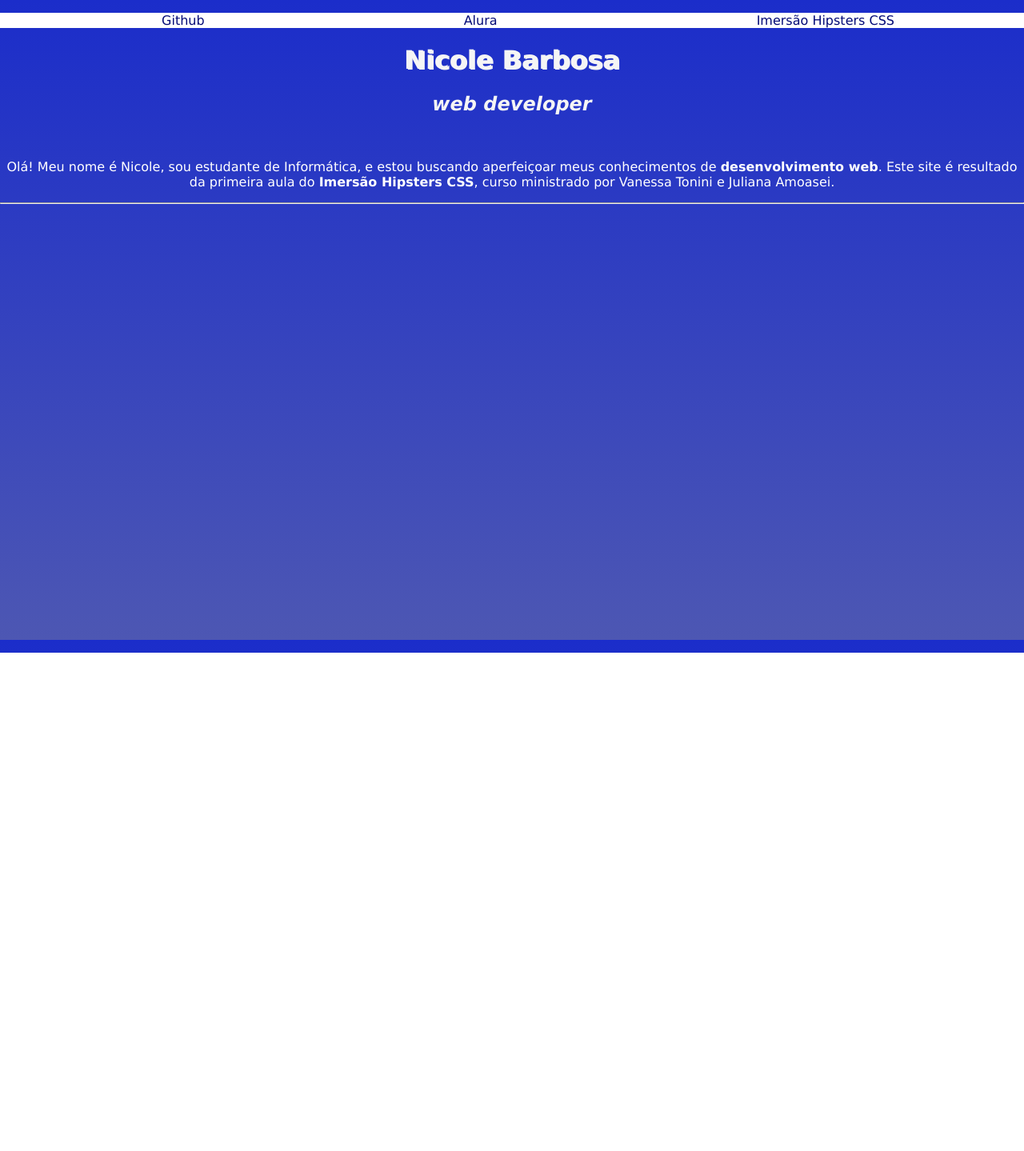
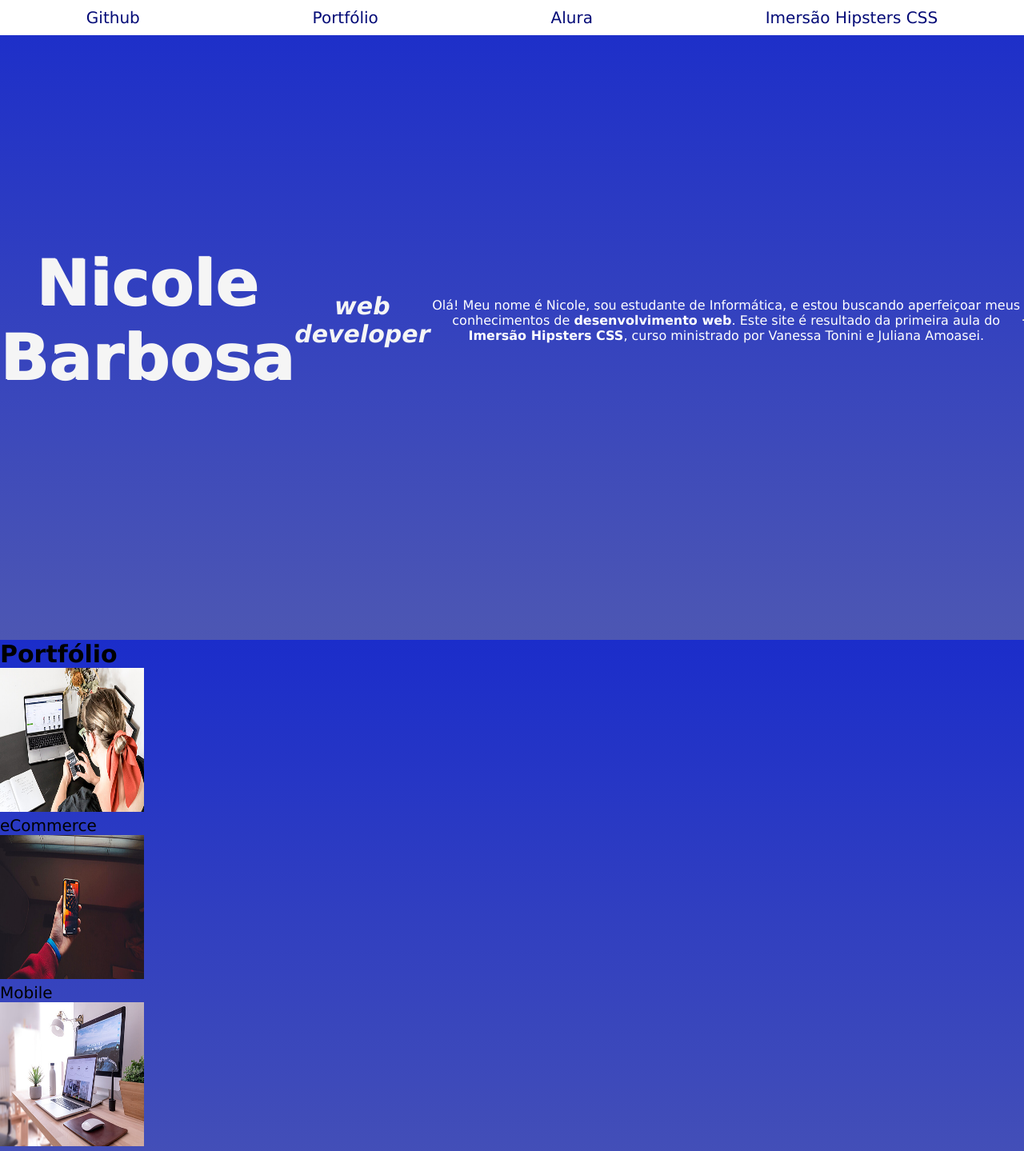
Before and after one commit to nicnbarbosa/imersaocss, a plain HTML site: page index.html in a window 1280 px wide. Shown: the top 1439 px of the page at 80% size. Before the commit the page ends 816 px from the top, so only its background shows below. Drawn offline with Linux system fonts and the light colour scheme.

Commit message:
Imersão CSS - Aula 2

```diff
--- a/css/estilos.css
+++ b/css/estilos.css
@@ -1,14 +1,58 @@
+/* soft reset do CSS */
+
+* {
+    margin: 0;
+    padding: 0;
+    box-sizing: border-box;
+}
+
 body {
     background: linear-gradient(rgb(27, 45, 202), rgb(77, 87, 179));
     background-size: auto 100vh;
     font-family: Verdana, Geneva, Tahoma, sans-serif;
     height: 100vh;
-    margin: 0;
+    font-size: 12px;
+}
+
+
+/* se a tela tiver pelo menos 400px vai carregar estes estilos */
+
+@media (min-width: 400px) {
+    body {
+        font-size: 14px;
+    }
+}
+
+
+/* breakpoint */
+
+@media (min-width: 600px) {
+    body {
+        font-size: 18px;
+    }
+}
+
+
+/* breakpoint */
+
+@media (min-width: 1200px) {
+    body {
+        font-size: 20px;
+    }
+}
+
+header {
+    height: 100vh;
+    display: flex;
+    justify-content: center;
+    align-items: center;
 }
 
 .menu {
     background-color: white;
-    align-items: center;
+    position: fixed;
+    width: 100vw;
+    top: 0;
 }
 
 .menu ul {
@@ -21,6 +65,11 @@ body {
     text-align: center;
     vertical-align: middle;
     cursor: pointer;
+}
+
+.menu a {
+    display: block;
+    padding: 10px 20px;
 }
 
 a {
@@ -39,6 +88,7 @@ a:hover {
 }
 
 .site-title {
+    font-size: 4em;
     text-shadow: 1.8px 1px;
 }
 
@@ -52,3 +102,8 @@ p {
     font-size: 16px;
     text-align: center;
 }
+
+.img-portfolio {
+    height: 180px;
+    width: 180px;
+}
--- a/index.html
+++ b/index.html
@@ -13,6 +13,7 @@
         <nav class="menu">
             <ul>
                 <li><a href="https://github.com/nicnbarbosa1568">Github</a></li>
+                <li><a href="#">Portfólio</a></li>
                 <li><a href="https://www.alura.com.br/">Alura</a></li>
                 <li><a href="https://www.alura.com.br/imersao-css?utm_campaign=imersao_hipsterscss_divulgacao_p_quarentiners_e_interessados&utm_medium=email&utm_source=RD+Station">Imersão Hipsters CSS</a></li>
             </ul>
@@ -27,6 +28,27 @@
         <hr>
 
     </header>
+
+    <section>
+        <h2>Portfólio</h2>
+        <figure>
+            <img class="img-portfolio" src="./img/ecommerce-creditos-s-o-c-i-a-l-c-u-t-unsplash.jpg" alt="eCommerce">
+            <figcaption>eCommerce</figcaption>
+        </figure>
+        <figure>
+            <img class="img-portfolio" src="./img/mobile-creditos-nate-grant-unsplash.jpg" alt=">Mobile">
+            <figcaption>Mobile</figcaption>
+        </figure>
+        <figure>
+            <img class="img-portfolio" src="./img/webdesign-creditos-domenico-loia-unsplash.jpg" alt="Web design">
+            <figcaption>Web design</figcaption>
+        </figure>
+        <figure>
+            <img class="img-portfolio" src="./img/projpessoais-creditos-hal-gatewood-unsplash.jpg" alt="Projetos pessoais">
+            <figcaption>Projetos pessoais</figcaption>
+        </figure>
+    </section>
+
 </body>
 
 </html>
```
Also changed, not shown: img/alura.png (added), img/caelum.png (added), img/ecommerce-creditos-s-o-c-i-a-l-c-u-t-unsplash.jpg (added), img/fundo.jpg (added), img/hispters.png (added), img/hobby.png (added), img/likeaboss.png (added), img/mobile-creditos-nate-grant-unsplash.jpg (added), img/projpessoais-creditos-hal-gatewood-unsplash.jpg (added), img/webdesign-creditos-domenico-loia-unsplash.jpg (added).
